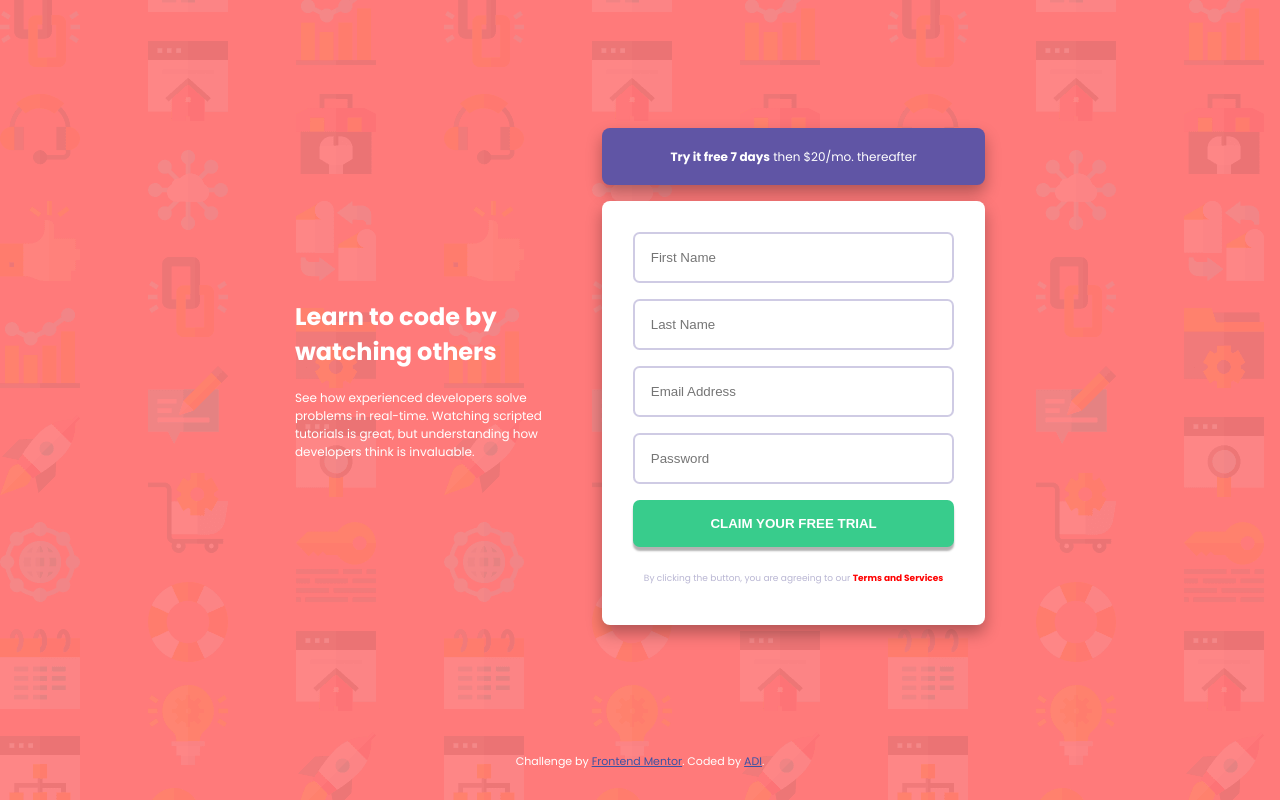
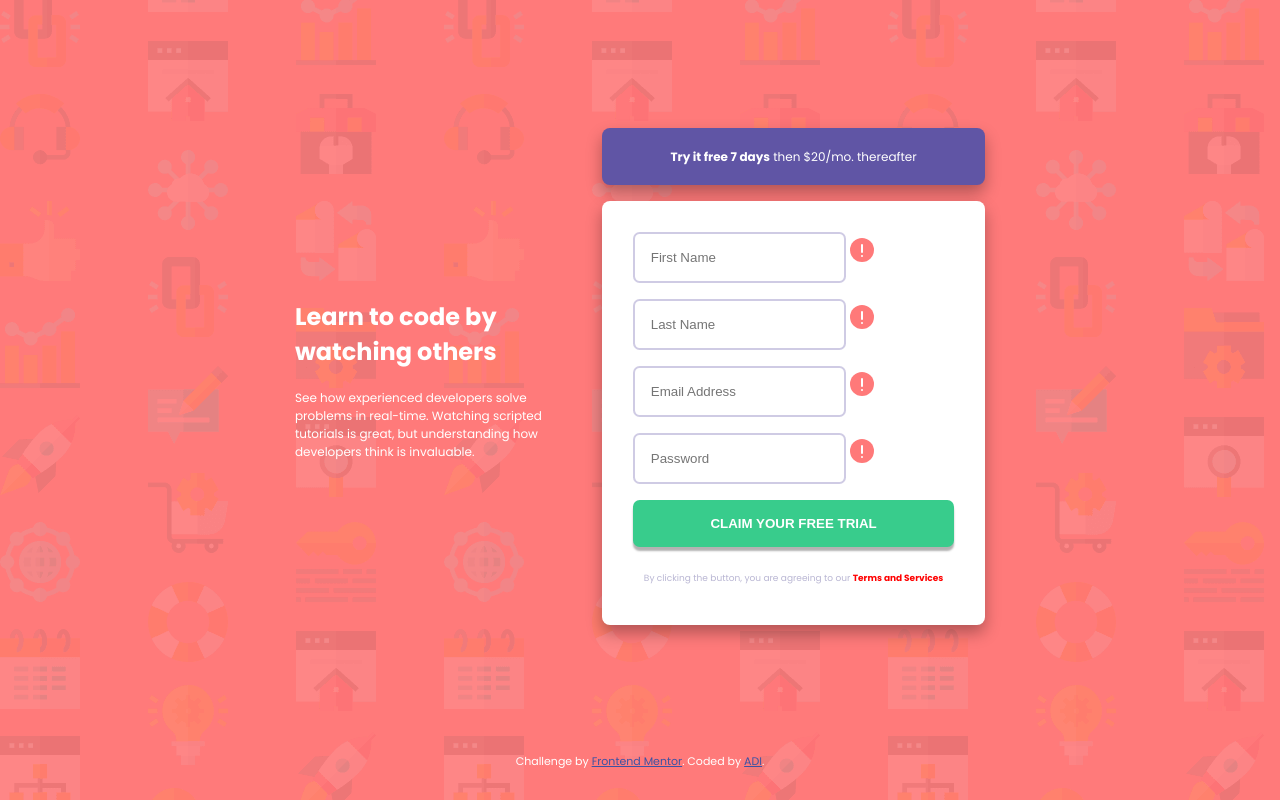
Before and after one commit to supAdii/signupForm, a plain HTML site: page index.html in a window 1280 px wide. Drawn offline with Linux system fonts and the light colour scheme.

Commit message:
Add error icon

```diff
--- a/index.html
+++ b/index.html
@@ -39,6 +39,9 @@
 
           <form class="loginForm" action="#">
             <p id="successMessage" class="successMsg"></p>
+
+            <!-- First Name -->
+            <div class="input-container">
               <label for="firstName" class="visually-hidden">First Name</label>
               <input
                 class="formInput"
@@ -46,8 +49,17 @@
                 type="text"
                 placeholder="First Name"
               />
+              <img
+                src="./images/icon-error.svg"
+                alt="Error icon"
+                class="error-icon"
+                id="firstNameIcon"
+              />
               <p class="errorMsg" id="firstNameError"></p>
+            </div>
 
+            <!-- Last Name -->
+            <div class="input-container">
               <label for="lastName" class="visually-hidden">Last Name</label>
               <input
                 class="formInput"
@@ -55,8 +67,17 @@
                 type="text"
                 placeholder="Last Name"
               />
+              <img
+                src="./images/icon-error.svg"
+                alt="Error icon"
+                class="error-icon"
+                id="lastNameIcon"
+              />
               <p class="errorMsg" id="lastNameError"></p>
+            </div>
 
+            <!-- Email -->
+            <div class="input-container">
               <label for="email" class="visually-hidden">Email</label>
               <input
                 class="formInput"
@@ -64,8 +85,17 @@
                 type="email"
                 placeholder="Email Address"
               />
+              <img
+                src="./images/icon-error.svg"
+                alt="Error icon"
+                class="error-icon"
+                id="emailIcon"
+              />
               <p class="errorMsg" id="emailError"></p>
+            </div>
 
+            <!-- Password -->
+            <div class="input-container">
               <label for="password" class="visually-hidden">Password</label>
               <input
                 class="formInput"
@@ -73,7 +103,14 @@
                 type="password"
                 placeholder="Password"
               />
+              <img
+                src="./images/icon-error.svg"
+                alt="Error icon"
+                class="error-icon"
+                id="passwordIcon"
+              />
               <p class="errorMsg" id="passwordError"></p>
+            </div>
 
             <button type="submit" class="formInput button">
               Claim your free trial
```
Lines whose indentation alone changed are shown as unchanged.
